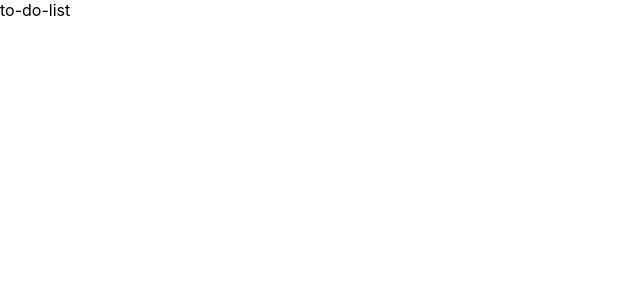
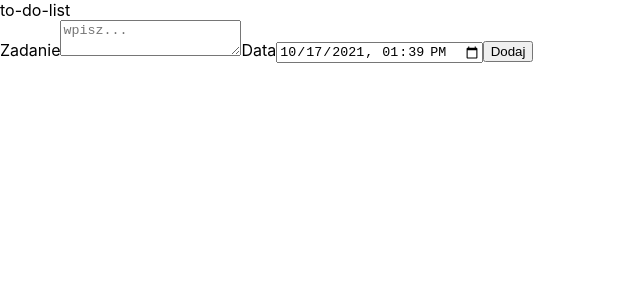
Before and after one commit to bart-1/todolist-redux-localstorage, a React (Vite) app: page / in a window 1280 px wide. Shown: the top 300 px of the page, without its empty margins (0-640 px from the left). Built offline with nearby package versions, Linux system fonts and the light colour scheme.

Commit message:
add InputSection component with textarea and input fields, submit button, handlers and useState hooks. Submits handler - only draft. Add useEffect hooks with actual time get function and actual time useState set logic

```diff
--- a/src/App.jsx
+++ b/src/App.jsx
@@ -1,5 +1,6 @@
 import React from 'react';
 
+import InputSection from './InputSection';
 import { Provider } from 'react-redux';
 import store from './store/store';
 import './styles/App.css';
@@ -10,6 +11,7 @@ function App() {
     <Provider store={store}>
       <div className="App">
         to-do-list
+        <InputSection />
       </div>
     </Provider>
   )
--- /dev/null
+++ b/src/InputSection.jsx
@@ -0,0 +1,58 @@
+import React, { useEffect, useState } from 'react';
+
+const InputSection = () => {
+    const [actualDate, setActualDate] = useState('');
+    const [newTaskBody, setNewTakBody] = useState('');
+    const [newTaskDate, setNewTaskDate] = useState('');
+
+    useEffect(() => {
+        const time = new Date();
+        const parsedDate = time.getFullYear() + '-'
+            + String(time.getMonth() + 1).padStart(2, '0') + '-'
+            + String(time.getDate()).padStart(2, '0') + 'T'
+            + String(time.getHours()).padStart(2, '0') + ':'
+            + String(time.getMinutes()).padStart(2, '0');
+
+        setActualDate(parsedDate);
+        setNewTaskDate(parsedDate);
+
+    }, []);
+
+    const handleOnChange = e => {
+        if (e.target.name === 'taskBody')
+            setNewTakBody(e.target.value)
+
+        if (e.target.name === 'taskDate')
+            setNewTaskDate(e.target.value)
+    };
+
+    const handleOnSubmit = e => {
+        e.preventDefault();
+
+        return null;
+    }
+
+
+    return (
+        <form onSubmit={handleOnSubmit}>
+            <span>Zadanie</span>
+            <textarea
+                name="taskBody"
+                onChange={handleOnChange}
+                placeholder="wpisz..."
+                value={newTaskBody}
+            />
+            <span>Data</span>
+            <input
+                min={actualDate}
+                name="taskDate"
+                onChange={handleOnChange}
+                type="datetime-local"
+                value={newTaskDate}
+            />
+            <button type="submit">Dodaj</button>
+        </form>
+    );
+}
+
+export default InputSection;
```
